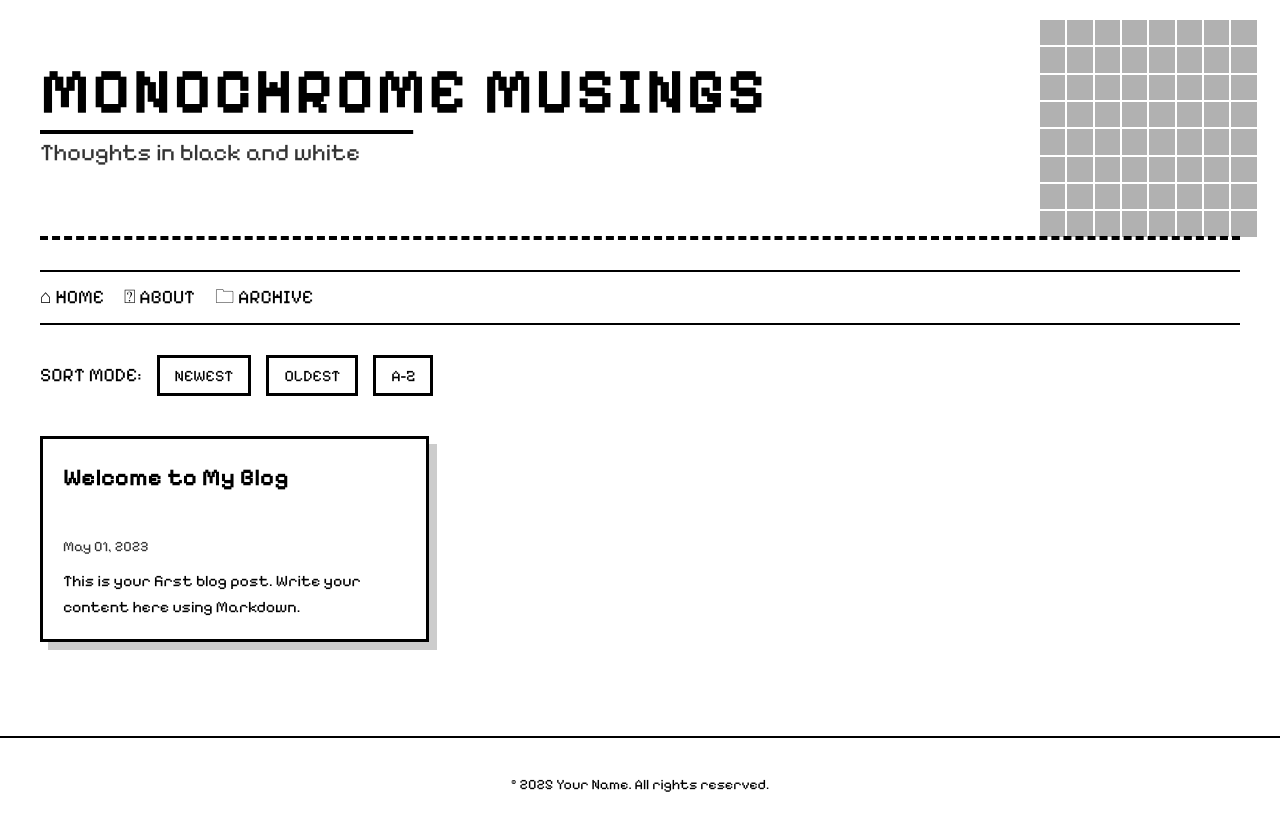
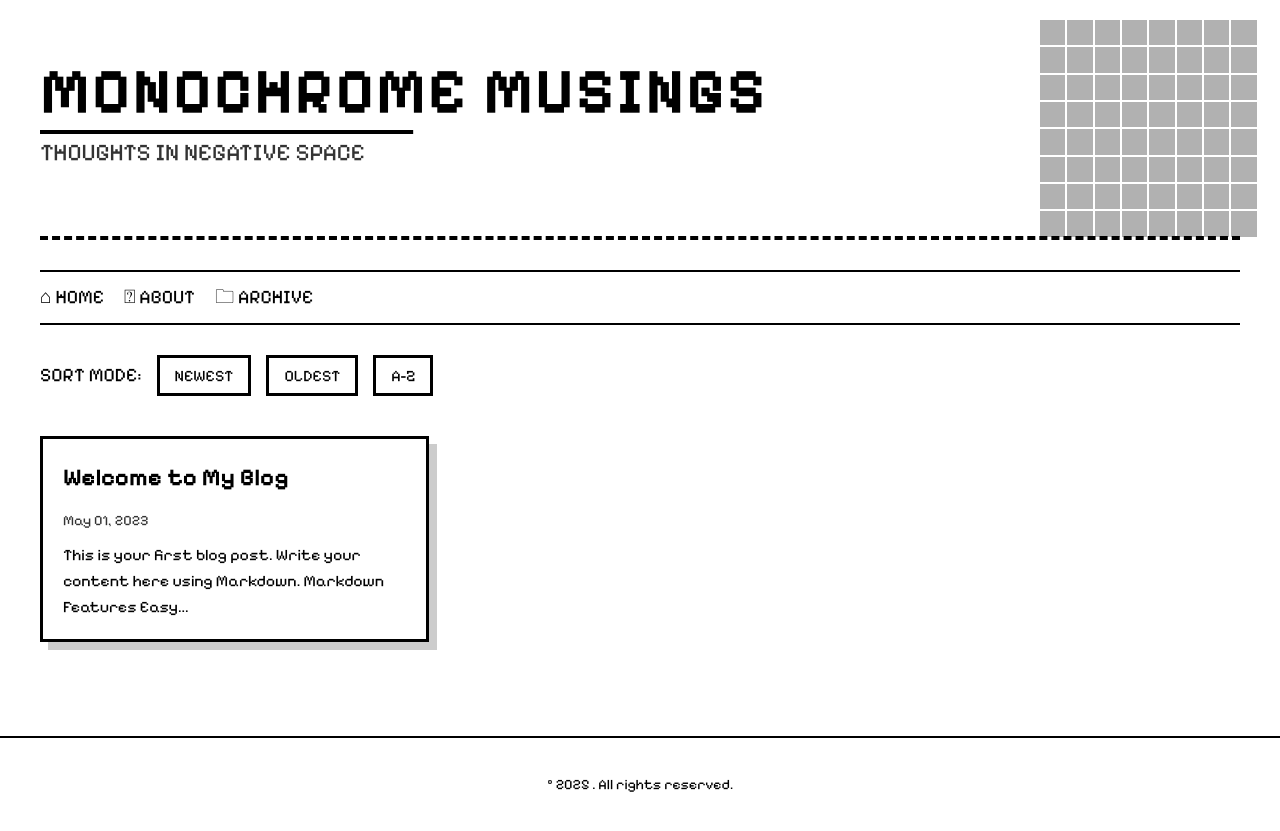
Before and after one commit to kepfjewfudhen0evhewf-we/aefoejjpejfwfblog, a Jekyll site: the page built from index.html, in a window 1280 px wide. Shown: the top 831 px of the page. Built offline with Jekyll 4.4.1, drawn with Linux system fonts in a browser that asks for light colours; the list of posts is cut into pages by our own code; some of the changed lines change nothing that is shown.

Commit message:
Update _config.yaml

```diff
--- a/_config.yaml
+++ b/_config.yaml
@@ -1,54 +1,27 @@
-# Site Settings
-title: "Monochrome Musings"
-description: "Thoughts in black and white"
-url: "https://yourusername.github.io"  # Replace with your GitHub username
-baseurl: ""  # Leave empty for user/organization sites
+# Site Configuration
+title: "MONOCHROME MUSINGS"
+description: "THOUGHTS IN NEGATIVE SPACE"
+url: "https://yourusername.github.io"
+baseurl: ""
 
-# Author Information
-author:
-  name: "Your Name"
-  email: "your@email.com"  # Optional
-  twitter: "@yourhandle"   # Optional
+# Design Settings
+theme: minima
+google_fonts: "Pixelify+Sans:wght@400..700"
+color_scheme: dark
+background: "#000000"
+text_color: "#ffffff"
+accent_color: "#cccccc"
 
-# Technical Configuration
-theme: minima
+# Content Settings
+collections:
+  posts:
+    output: false  # We'll handle display on index
+permalink: pretty
+excerpt_separator: "<!--more-->"
+
+# Technical Settings
 plugins:
   - jekyll-feed
-  - jekyll-seo-tag  # Recommended for better SEO
-
-# Font Configuration
-google_fonts: "Pixelify+Sans:wght@400..700"
-font:
-  main: "'Pixelify Sans', sans-serif"
-  headings: "'Pixelify Sans', sans-serif"
-
-# Post Settings
-collections:
-  posts:
-    output: true
-    sort_by: date
-    sort_direction: descending
-permalink: /:year/:month/:title/
-paginate: 5  # Posts per page (optional)
-paginate_path: /page:num/
-
-# Performance Settings
-sass:
-  style: compressed  # Minifies CSS
 markdown: kramdown
 kramdown:
   syntax_highlighter: rouge
-  auto_ids: true
-  hard_wrap: false
-
-# Optional Features (uncomment to enable)
-# excerpt_separator: "<!--more-->"  # For custom post excerpts
-# future: false  # Hide posts with future dates
-# timezone: America/New_York  # Set your local timezone
-# google_analytics: UA-XXXXX-Y  # For Google Analytics
-
-# Custom Variables (for your design)
-design:
-  primary_color: "#000000"
-  secondary_color: "#ffffff"
-  accent_color: "#333333"
```
